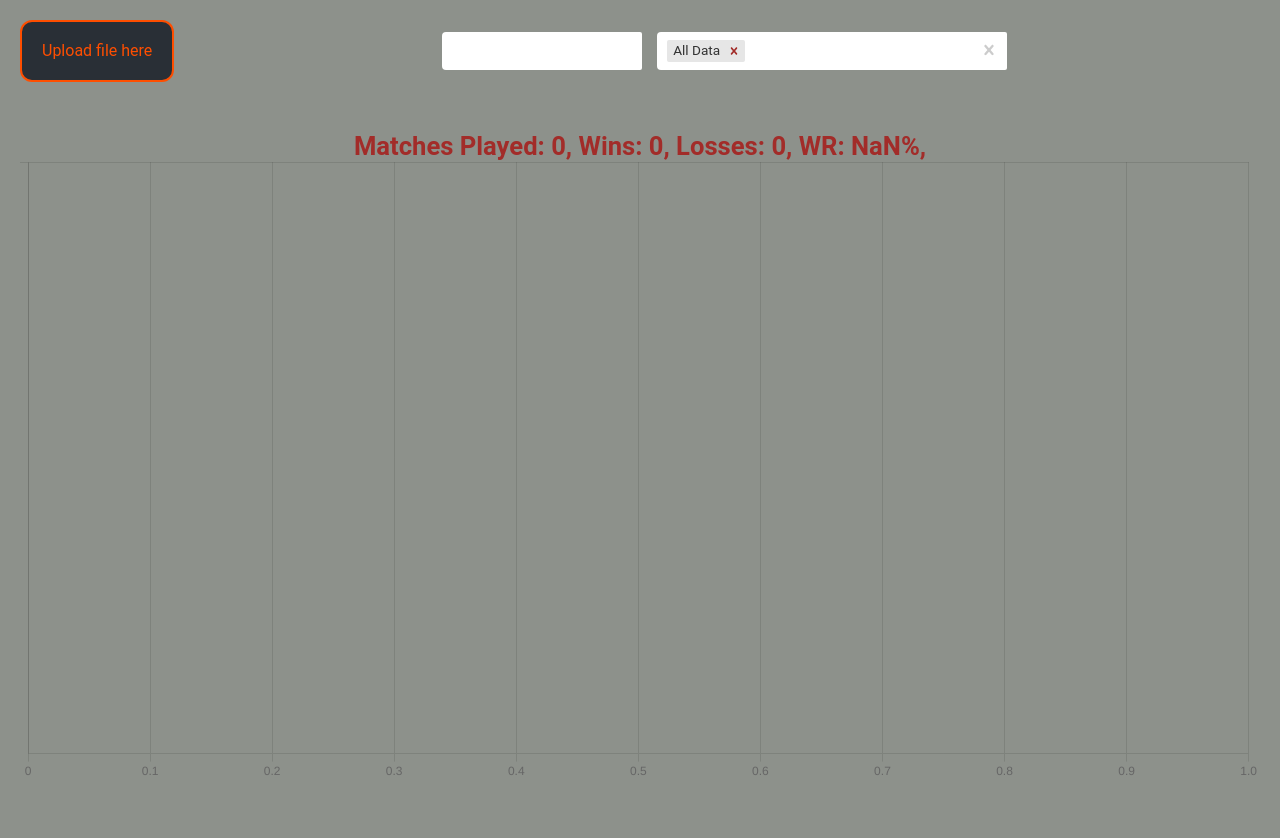
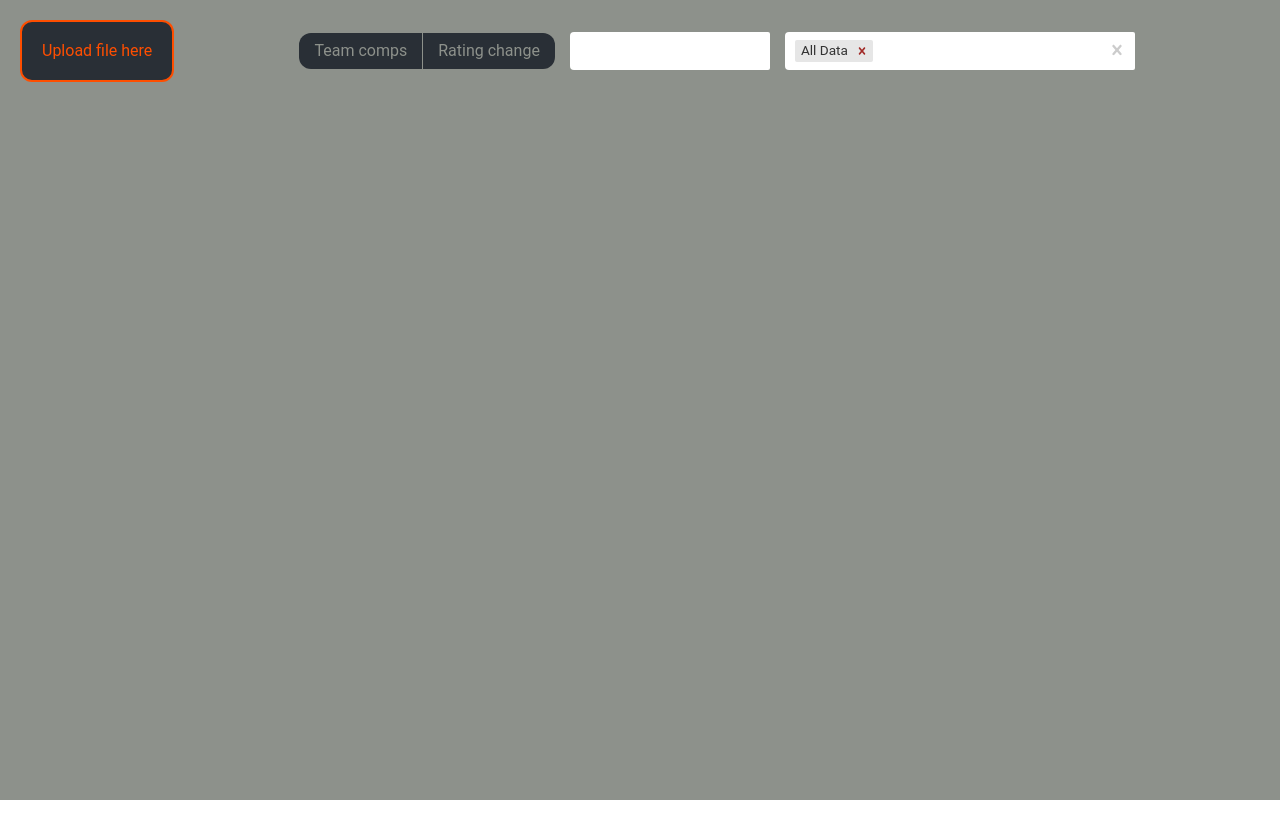
Before and after one commit to erom-dm/arena-stat-parser, a React (Create React App) app: page / in a window 1280 px wide. Shown: the top 838 px of the page. After the commit the page ends 800 px from the top, so only its background shows below. Built offline with nearby package versions, Linux system fonts and the light colour scheme; the HTML template or start-up script is replaced by a standard one.

Commit message:
Chart type selection, Line chart WIP

```diff
--- a/src/components/BarChart.tsx
+++ b/src/components/BarChart.tsx
@@ -36,6 +36,7 @@ const BarChart: React.FC<BarChartProps> = ({ dataset }) => {
   const zoneStatsArr: ZoneStats[] = [];
   const performanceStatsArr: TeamPerformanceStats[] = [];
   let colorArray: string[] = [];
+
   const options: any = {
     indexAxis: "y",
     responsive: true,
@@ -118,8 +119,8 @@ const BarChart: React.FC<BarChartProps> = ({ dataset }) => {
     ],
   };
 
-  const datasetKeys = Object.getOwnPropertyNames(dataset);
   const sortableEntries: SortableTeamCompObj[] = [];
+  const datasetKeys = Object.keys(dataset);
   datasetKeys.forEach((key) => {
     const { matchCount, wins, zoneStats, performanceStats } = dataset[key];
     sortableEntries.push({
--- /dev/null
+++ b/src/components/ButtonGroup.tsx
@@ -0,0 +1,40 @@
+import React, { Dispatch, SetStateAction, useState } from "react";
+
+export type buttonGroupProps = {
+  buttonLabels: string[];
+  selected: string;
+  onChange: Dispatch<SetStateAction<string>>;
+};
+
+const ButtonGroup: React.FC<buttonGroupProps> = ({
+  buttonLabels,
+  selected,
+  onChange,
+}) => {
+  const handleClick = (
+    event: React.MouseEvent<HTMLButtonElement, MouseEvent>,
+    label: string
+  ) => {
+    onChange && onChange(label);
+  };
+
+  const buttons = buttonLabels.map((label, idx) => {
+    const isClicked = label === selected;
+    return (
+      <button
+        key={idx}
+        name={label}
+        className={`button-group__button${
+          isClicked ? " button-group__button--selected" : ""
+        }`}
+        onClick={(e) => handleClick(e, label)}
+      >
+        {label}
+      </button>
+    );
+  });
+
+  return <div className={"button-group"}>{buttons}</div>;
+};
+
+export default ButtonGroup;
--- /dev/null
+++ b/src/components/ChartContainer.tsx
@@ -0,0 +1,29 @@
+import React from "react";
+import { TeamCompDataset } from "../Types/ArenaTypes";
+import BarChart from "./BarChart";
+import LineChart from "./LineChart";
+
+export type chartContainerProps = {
+  dataset: TeamCompDataset;
+  selectedChartType: string;
+};
+
+const ChartContainer: React.FC<chartContainerProps> = ({
+  dataset,
+  selectedChartType,
+}) => {
+  let activeChart;
+  switch (selectedChartType) {
+    case "Team comps":
+      activeChart = <BarChart dataset={dataset} />;
+      break;
+    case "Rating change":
+      activeChart = <LineChart />;
+      break;
+    default:
+      activeChart = null;
+  }
+  return <div className={"dashboard__chart-container"}>{activeChart}</div>;
+};
+
+export default ChartContainer;
--- a/src/components/Dashboard.tsx
+++ b/src/components/Dashboard.tsx
@@ -17,12 +17,15 @@ import { getSessions } from "../utils/sessionManagement";
 import SessionSelect from "./SessionSelect";
 import getTeams from "../utils/teamManagement";
 import TeamSelect from "./TeamSelect";
+import ButtonGroup from "./ButtonGroup";
+import ChartContainer from "./ChartContainer";
 
 export type dashboardProps = {
   className?: string;
 };
 
 const Dashboard: React.FC<dashboardProps> = () => {
+  const chartTypes = ["Team comps", "Rating change"];
   const [moddedMatchData, setModdedMatchData] = useState<ModdedArenaMatch[]>(
     []
   );
@@ -30,6 +33,7 @@ const Dashboard: React.FC<dashboardProps> = () => {
   const [myTeamSelection, setMyTeamSelection] = useState<string>("");
   const [sessionData, setSessionData] = useState<MatchSessions>(new Map());
   const [sessionSelection, setSessionSelection] = useState<number[]>([0]);
+  const [chartType, setChartType] = useState<string>("");
   const [localStorageChanged, setLocalStorageChanged] =
     useState<boolean>(false);
   const [chartDataset, setChartDataset] = useState<TeamCompDataset>({});
@@ -85,6 +89,11 @@ const Dashboard: React.FC<dashboardProps> = () => {
           localStorageChangeValue={localStorageChanged}
         />
         <div className="dashboard__filters">
+          <ButtonGroup
+            onChange={setChartType}
+            buttonLabels={chartTypes}
+            selected={chartType}
+          />
           {myTeams && (
             <TeamSelect onChange={setMyTeamSelection} teams={myTeams} />
           )}
@@ -97,9 +106,7 @@ const Dashboard: React.FC<dashboardProps> = () => {
         </div>
       </div>
       {moddedMatchData && (
-        <div className="dashboard__chart-container">
-          <BarChart dataset={chartDataset} />
-        </div>
+        <ChartContainer dataset={chartDataset} selectedChartType={chartType} />
       )}
     </div>
   );
--- /dev/null
+++ b/src/components/LineChart.tsx
@@ -0,0 +1,58 @@
+import React from "react";
+import { Line } from "react-chartjs-2";
+
+const data = {
+  labels: ["1", "2", "3", "4", "5", "6"],
+  datasets: [
+    {
+      label: "Team Rating",
+      data: [1800, 1812, 1825, 1811, 1801, 1793],
+      fill: false,
+      backgroundColor: "rgb(255, 99, 132)",
+      borderColor: "rgba(255, 99, 132, 0.2)",
+      yAxisID: "y-axis-1",
+    },
+    {
+      label: "MMR",
+      data: [1840, 1858, 1870, 1852, 1833, 1812],
+      fill: false,
+      backgroundColor: "rgb(54, 162, 235)",
+      borderColor: "rgba(54, 162, 235, 0.2)",
+      yAxisID: "y-axis-1",
+    },
+  ],
+};
+
+// const options = {
+//   scales: {
+//     yAxes: [
+//       {
+//         type: "linear",
+//         display: true,
+//         position: "left",
+//         id: "y-axis-1",
+//       },
+//       {
+//         type: "linear",
+//         display: true,
+//         position: "right",
+//         id: "y-axis-2",
+//         gridLines: {
+//           drawOnArea: false,
+//         },
+//       },
+//     ],
+//   },
+// };
+
+const MultiAxisLine = () => (
+  <>
+    <div className="header">
+      <h1 className="title">Team Rating Change</h1>
+      <div className="links"></div>
+    </div>
+    <Line data={data} />
+  </>
+);
+
+export default MultiAxisLine;
--- /dev/null
+++ b/src/styles/_btn-group.scss
@@ -0,0 +1,31 @@
+.button-group {
+
+  &__button {
+    border: none;
+    background: $gunmetal;
+    color: $spanishGray;
+    height: 36px;
+    border-radius: 0;
+    padding: 5px 15px;
+    cursor: pointer;
+    &:hover {
+      background: $gunmetalLight;
+    }
+    &:not(:last-child) {
+      border-right: 1px solid $spanishGray;
+    }
+    &:first-child {
+      border-radius: $br 0 0 $br;
+    }
+    &:last-child {
+      border-radius: 0 $br $br 0;
+    }
+    &--selected {
+      color: $orange;
+      background: $gunmetalLight;
+      &:hover {
+        background: $gunmetalLight;
+      }
+    }
+  }
+}
--- a/src/styles/_upload-area.scss
+++ b/src/styles/_upload-area.scss
@@ -8,4 +8,5 @@
   color: $orange;
   background: $gunmetal;
   text-align: center;
+  cursor: pointer;
 }
--- a/src/styles/_vars.scss
+++ b/src/styles/_vars.scss
@@ -1,10 +1,12 @@
 // Colors
 
 $gunmetal: #292F36;
+$gunmetalLight: rgba(41, 47, 54, 0.85);
 $saffron: #F8C630;
 $spanishGray: #8D918B;
 $auburn: #A22C29;
-$orange: #FE4E00;
+$auburnLight: rgb(191, 44, 39);
+$orange: #fe4e00;
 
 // Vars
 $br: 12px;
--- a/src/styles/index.scss
+++ b/src/styles/index.scss
@@ -3,6 +3,7 @@
 @import "upload-area";
 @import "dashboard";
 @import "dropdowns";
+@import "btn-group";
 
 html, body, #root {
   height: 100%;
```
